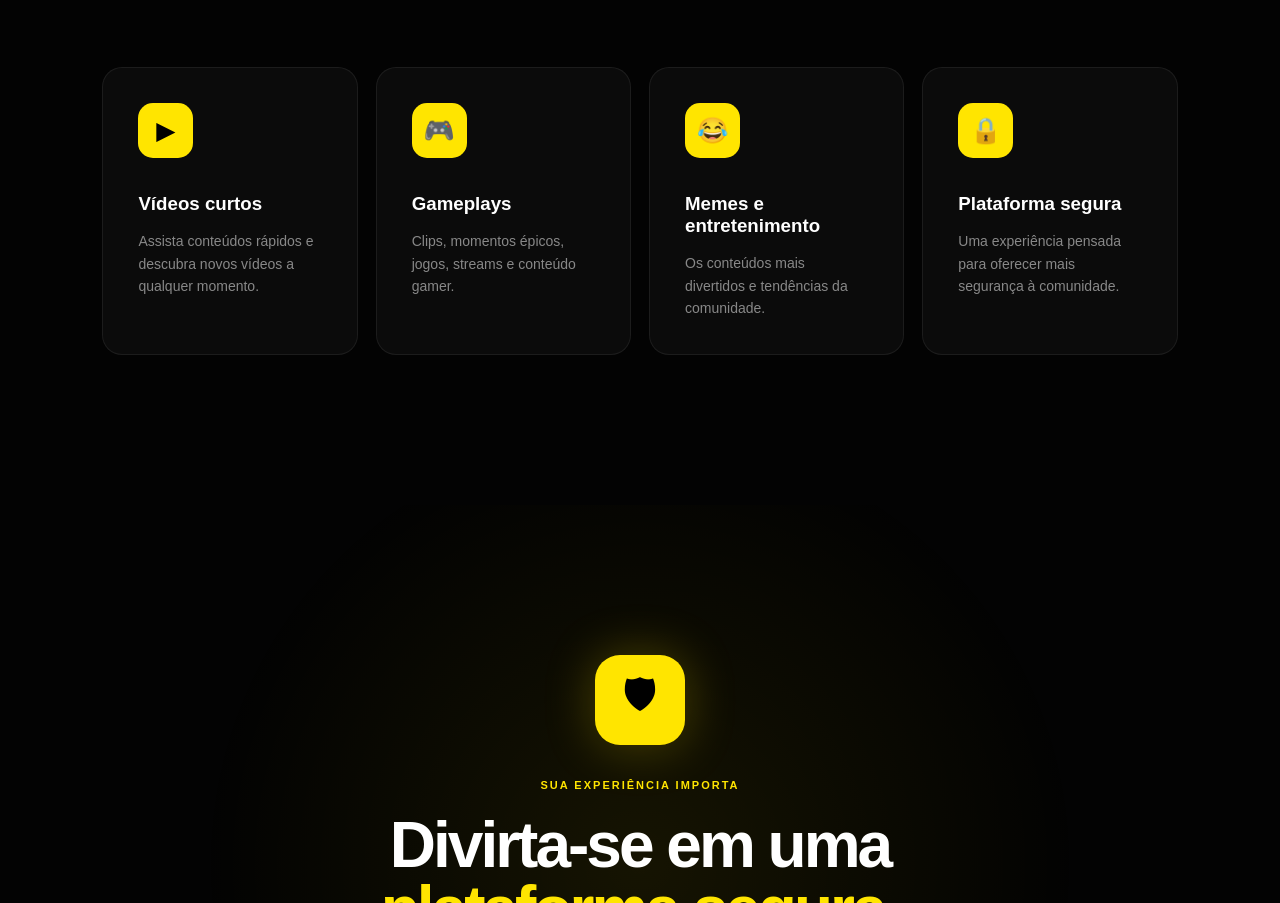
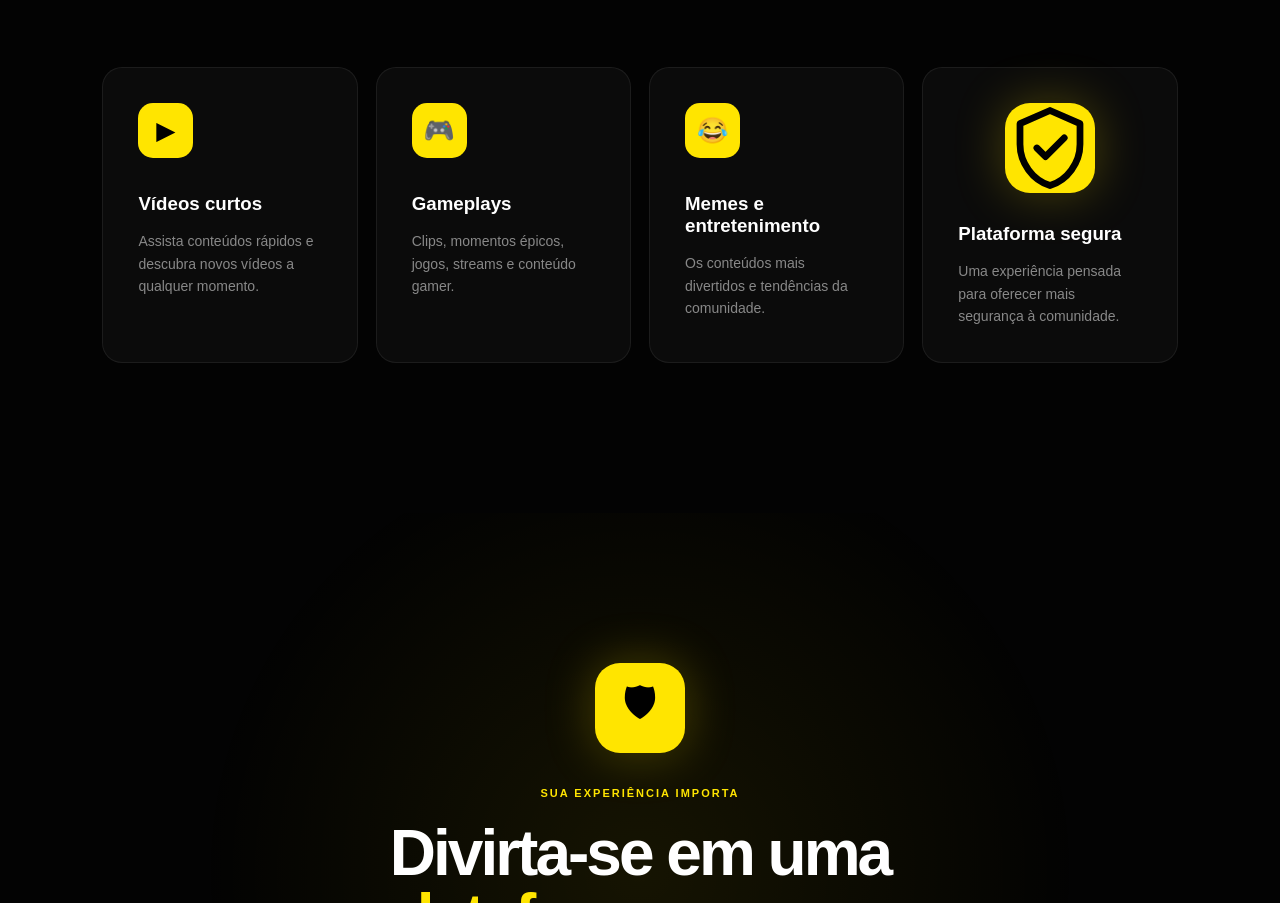
Before and after one commit to ricodev404/lemonclips, a plain HTML site: page index.html in a window 1280 px wide. Shown: the part 1301-2204 px from the top of the page. Drawn offline with Linux system fonts and the light colour scheme.

Commit message:
Update index.html

```diff
--- a/index.html
+++ b/index.html
@@ -630,10 +630,27 @@ e tendências da comunidade.
 <div class="feature-card reveal">
 
 
-<div class="feature-icon">
+<div class="security-icon">
+  <svg
+    viewBox="0 0 24 24"
+    fill="none"
+    xmlns="http://www.w3.org/2000/svg"
+  >
+    <path
+      d="M12 2L4 5.5V11C4 16 7.4 20.6 12 22C16.6 20.6 20 16 20 11V5.5L12 2Z"
+      stroke="currentColor"
+      stroke-width="1.8"
+      stroke-linejoin="round"
+    />
 
-🔒
-
+    <path
+      d="M8.5 12L10.8 14.3L15.8 9.3"
+      stroke="currentColor"
+      stroke-width="1.8"
+      stroke-linecap="round"
+      stroke-linejoin="round"
+    />
+  </svg>
 </div>
 
 
```
